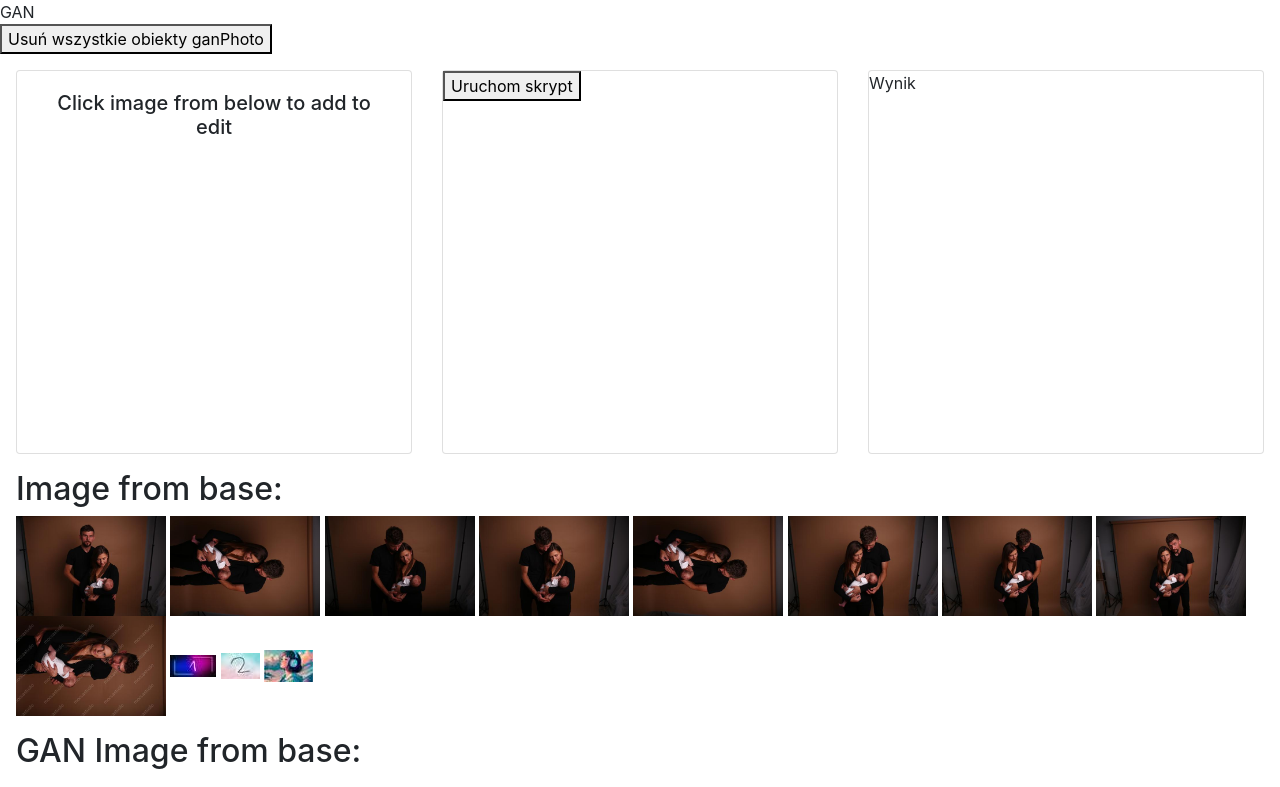
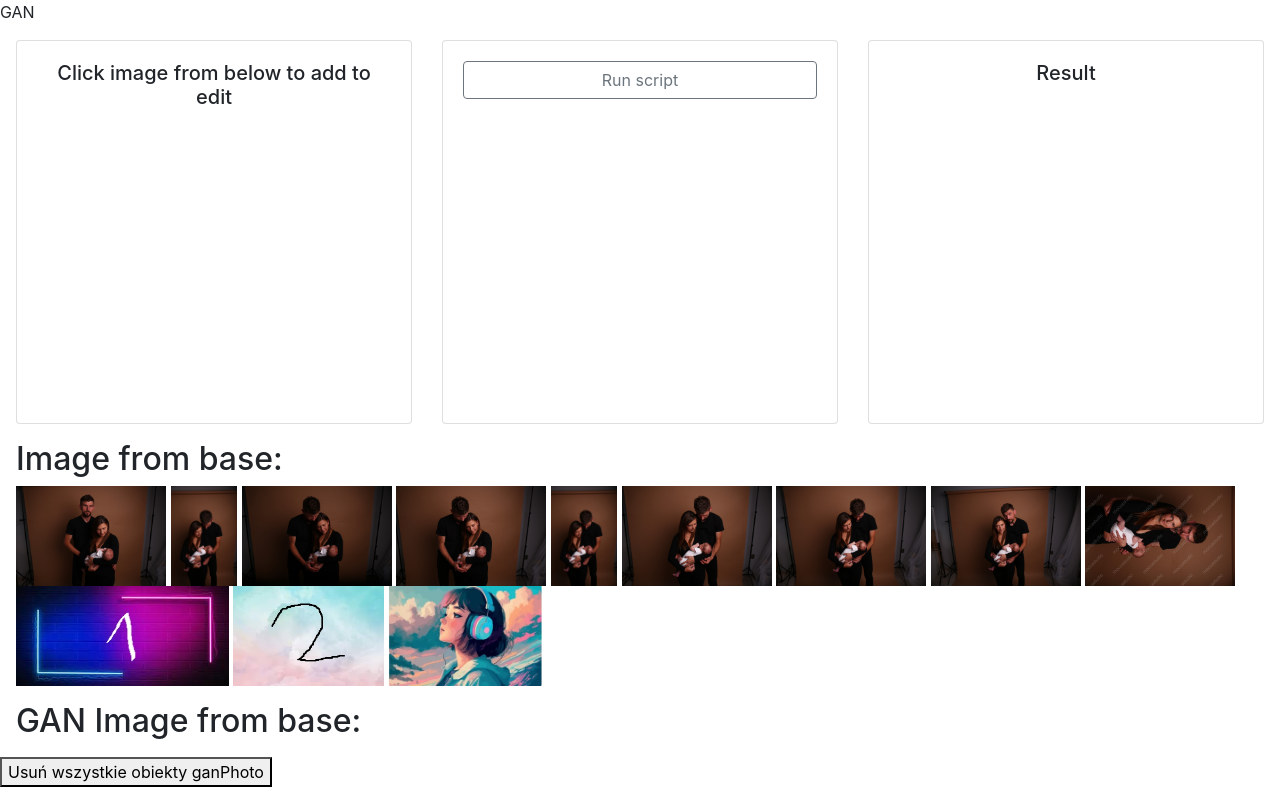
Before and after one commit to matorolll/inzynierka, a Django app: page /gan_control_panel/ in a window 1280 px wide. Shown: the part 110-897 px from the top of the page. Run offline with Django 4.2, Linux system fonts and the light colour scheme; data comes from the database, SQL or seed files in the repository; both versions use the stored data as it was after the commit; data that the repository does not hold is empty.

Commit message:
changing esrgan style and adding size checking

```diff
--- a/gan/templates/gan/test.html
+++ b/gan/templates/gan/test.html
@@ -8,12 +8,6 @@
 {% block content %}
 
     <div>GAN</div>
-
-    <form action="{% url 'delete_all_gan_photos' %}" method="post">
-        {% csrf_token %}
-        <button type="submit">Usuń wszystkie obiekty ganPhoto</button>
-      </form>
-
     <div class="m-3">
         <div class="row">
             <div class="col-sm-4">
@@ -26,18 +20,24 @@
             </div>
 
             <div class="col-sm-4">
-                <div class="card" style="height: 24rem;">
-                    <form id="myForm" method="post" action="{% url 'ESRGAN_run' %}">
-                        {% csrf_token %}
-                        <button type="button" onclick="checkAndSubmit()">Uruchom skrypt</button>
-                    </form>
+                <div class="card text-center" style="height: 24rem;">
+                    <div class="card-body">
+                        <h5 class="card-title">
+                            <form id="myForm" method="post" action="{% url 'ESRGAN_run' %}">
+                                {% csrf_token %}
+                                <button type="button" class="btn btn-outline-secondary btn-block" onclick="checkAndSubmit()">Run script</button>
+                            </form>
+                        </h5>
+                    </div>
                 </div>
             </div>
 
             <div class="col-sm-4">
                 <div class="card" style="height: 24rem;">
-                    <div> Wynik</div>
-                    <div id="changed_img"></div>
+                    <div class="card-body text-center">
+                        <h5 class="card-title">Result</h5>
+                        <div id="changed_img" style="max-height: 100px"></div>
+                    </div>
                 </div>
             </div>
         </div>
@@ -47,7 +47,7 @@
         <h2>Image from base:</h2>
         {% for session in sessions %}
         {% for photo in session.photo_set.all %}
-            <img src="{{ photo.thumbnail_medium.url }}" alt="connect" style="max-height: 100px"
+            <img src="{{ photo.image.url }}" alt="connect" style="max-height: 100px"
                 data-photo-id="{{ photo.id }}" onclick="moveImageToEdit(this)">
         {% endfor %}
     {% endfor %}
@@ -60,7 +60,10 @@
         {% endfor %}
     </div>
 
-
+    <form action="{% url 'delete_all_gan_photos' %}" method="post">
+        {% csrf_token %}
+        <button type="submit">Usuń wszystkie obiekty ganPhoto</button>
+      </form>
 
 
 <script>
@@ -79,10 +82,11 @@ function checkAndSubmit() {
         })
         .then(response => response.json())
         .then(data => {
-            document.getElementById('changed_img').innerHTML = '<img src="' + data.changed_image_url + '" alt="changed image">';
+            document.getElementById('changed_img').innerHTML = '<img src="' + data.changed_image_url + '" alt="changed image" style="max-height: 200px">';
             var ganImage = document.createElement('img');
             ganImage.src = data.changed_image_url;
             ganImage.alt = 'changed image';
+            ganImage.style = 'max-height: 100px';
             document.getElementById('gan_image_from_base').appendChild(ganImage);
         })
         .catch(error => {
@@ -103,7 +107,7 @@ function checkAndSubmit() {
         if (addImgContainer.children.length > 0)  return;
 
         imageContainer.removeChild(imgElement);
-        imgElement.style.maxHeight = '300px';
+        imgElement.style.maxHeight = '200px';
         imgElement.onclick = function() {
             changedImgContainer.innerHTML = '';
             imageContainer.appendChild(imgElement);
--- a/gan/views.py
+++ b/gan/views.py
@@ -37,12 +37,20 @@ def delete_all_gan_photos(request):
     return redirect('gan_control_panel')
 
 
+def check_if_file_over_100kb(file_path):
+    return os.path.getsize(file_path) / 1024 > 100
+
 
 def ESRGAN_run(request):
     if request.method == 'POST':
         photo_id = request.POST.get('photo_id')
         photo = get_object_or_404(Photo, id=photo_id)
-        gan_photo = run_esrgan_on_image(photo.thumbnail_medium.path)
+
+        if check_if_file_over_100kb(photo.image.path):
+              gan_photo = run_esrgan_on_image(photo.thumbnail_medium.path)
+        else: gan_photo = run_esrgan_on_image(photo.image.path)
+
+
         return JsonResponse({'changed_image_url': gan_photo.image.url})
     return HttpResponseBadRequest('Invalid request')
 
```
Also changed, not shown: db.sqlite3, media/photos/imgun.jpg (added), media/thumbnails/imgun.jpg (added), media/thumbnails_medium/imgun.jpg (added).
